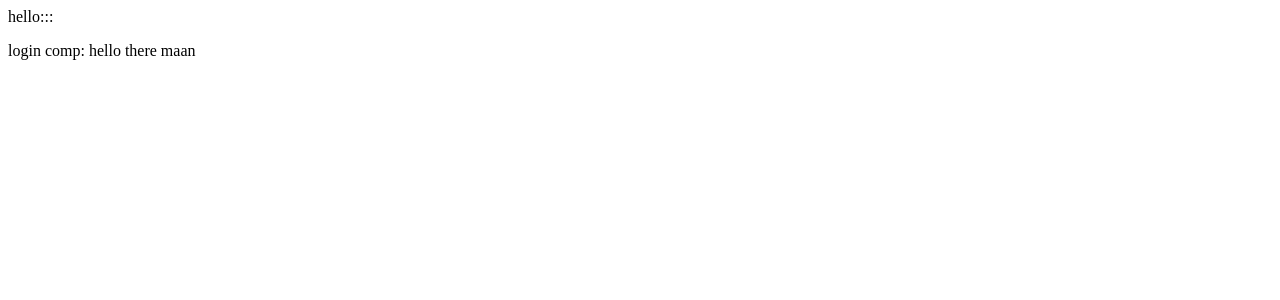
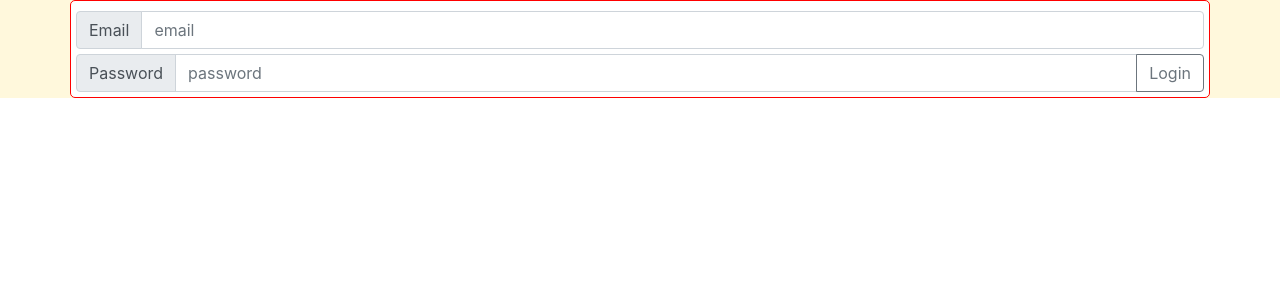
Before and after one commit to boklisten/bl-login, an Angular app: page / in a window 1280 px wide. Shown: the top 300 px of the page. Built offline with nearby package versions, Linux system fonts and the light colour scheme.

Commit message:
feat(login): input fields for password and email

```diff
--- a/package.json
+++ b/package.json
@@ -30,6 +30,7 @@
     "@angular/platform-browser": "^4.2.4",
     "@angular/platform-browser-dynamic": "^4.2.4",
     "@angular/router": "^4.2.4",
+    "@ng-bootstrap/ng-bootstrap": "^1.0.0",
     "core-js": "^2.4.1",
     "ng-packagr": "^1.6.0",
     "rxjs": "^5.4.2",
--- a/src/app/app.component.html
+++ b/src/app/app.component.html
@@ -1,3 +1,3 @@
-<div>
-  hello::: <bl-login></bl-login>
+<div class="main-container">
+  <bl-login></bl-login>
 </div>
--- /dev/null
+++ b/src/app/app.component.scss
@@ -0,0 +1,4 @@
+
+.main-container {
+  background-color: cornsilk;
+}
--- a/src/app/app.component.ts
+++ b/src/app/app.component.ts
@@ -3,7 +3,7 @@ import { Component } from '@angular/core';
 @Component({
   selector: 'app-root',
   templateUrl: './app.component.html',
-  styleUrls: ['./app.component.css']
+  styleUrls: ['./app.component.scss']
 })
 export class AppComponent {
   title = 'app';
--- a/src/app/login/login.component.html
+++ b/src/app/login/login.component.html
@@ -1,3 +1,26 @@
-<p>
-  login comp: {{testname}}
-</p>
+
+<div class="bl-login-container container">
+  <div class="row">
+    <div class="col-12">
+      <div class="bl-input input-group md-3">
+        <div class="bl-input-prepend input-group-prepend">
+          <span class="input-group-text">Email</span>
+        </div>
+        <input type="email" class="form-control" id="blEmail" placeholder="email">
+      </div>
+    </div>
+  </div>
+  <div class="row">
+    <div class="col-12">
+       <div class="bl-input input-group md-3">
+         <div class="bl-input-prepend input-group-prepend">
+           <span class="input-group-text">Password</span>
+         </div>
+        <input type="password" class="form-control" id="blPassword" placeholder="password">
+         <div class="input-group-append">
+           <button class="btn btn-outline-secondary" type="button">Login</button>
+         </div>
+      </div>
+    </div>
+  </div>
+</div>
--- /dev/null
+++ b/src/app/login/login.component.scss
@@ -0,0 +1,19 @@
+
+
+.bl-login-container {
+  border: 1px solid red;
+  border-radius: 5px;
+  padding: 5px;
+  background-color: white;
+}
+
+.bl-input {
+  margin-top: 5px;
+}
+
+.bl-input-prepend {
+}
+
+.bl-login-footer {
+  text-align: center;
+}
--- a/src/app/login/login.component.ts
+++ b/src/app/login/login.component.ts
@@ -4,13 +4,12 @@ import {HttpClient} from "@angular/common/http";
 @Component({
   selector: 'bl-login',
   templateUrl: './login.component.html',
-  styleUrls: ['./login.component.css']
+  styleUrls: ['./login.component.scss']
 })
 export class LoginComponent implements OnInit {
 
   constructor(private _httpClient: HttpClient) { }
 
-  testname = 'hello there maan';
 
   ngOnInit() {
   }
--- a/src/app/login/login.module.ts
+++ b/src/app/login/login.module.ts
@@ -3,11 +3,13 @@ import { CommonModule } from '@angular/common';
 import { LoginComponent } from './login.component';
 import {HttpClientModule} from '@angular/common/http';
 import {LoginService} from "./login.service";
+import {NgbModule} from "@ng-bootstrap/ng-bootstrap";
 
 @NgModule({
   imports: [
     CommonModule,
-    HttpClientModule
+    HttpClientModule,
+    NgbModule.forRoot()
   ],
   providers: [
     LoginService
--- a/src/index.html
+++ b/src/index.html
@@ -7,6 +7,7 @@
 
   <meta name="viewport" content="width=device-width, initial-scale=1">
   <link rel="icon" type="image/x-icon" href="favicon.ico">
+  <link rel="stylesheet" href="https://maxcdn.bootstrapcdn.com/bootstrap/4.0.0/css/bootstrap.min.css" integrity="sha384-Gn5384xqQ1aoWXA+058RXPxPg6fy4IWvTNh0E263XmFcJlSAwiGgFAW/dAiS6JXm" crossorigin="anonymous">
 </head>
 <body>
   <app-root></app-root>
```
Also changed, not shown: src/app/app.component.css (deleted), src/app/login/login.component.css (deleted), 1 other file (tests, documents, lock files or other folders).
